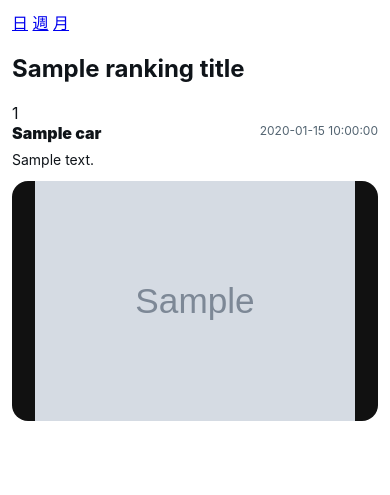
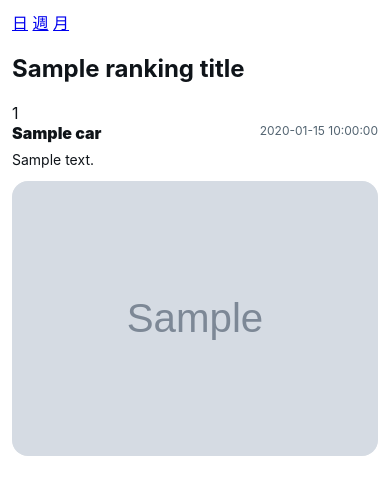
Before and after one commit to couta2005-byte/car-album, a FastAPI app: template templates/ranking.html in a window 390 px wide. Shown: the part 48-543 px from the top of the page. Run offline with FastAPI, Linux system fonts and the light colour scheme; the template is opened without the code that fills it: most values are stand-ins (such as "Sample title", 1, 10 or a date in 2020); grey boxes marked "Sample" are stand-in pictures; some libraries are stand-ins or nearby versions.

Commit message:
style: unify image size without crop or distortion

```diff
--- a/static/style.css
+++ b/static/style.css
@@ -125,11 +125,6 @@ textarea {
   font-weight: 900;
 }
 
-.post-car span {
-  opacity: 0.7;
-  font-weight: 600;
-}
-
 .post-date {
   font-size: 12px;
   color: #536471;
@@ -144,21 +139,20 @@ textarea {
 }
 
 /* =========================
-   Image（違和感ゼロ設計）
+   Image（最終・違和感ゼロ）
 ========================= */
 /*
-  ・高さは自動
-  ・デカくなりすぎないよう max-height だけ制限
-  ・縦横比は完全保持
+  フィードは 16:9 に寄せる
+  → 車SNSとして一番自然
 */
 
 img.post-image {
   margin-top: 10px;
   width: 100%;
+  aspect-ratio: 16 / 9;   /* ★ ここが肝 */
   height: auto;
-  max-height: 420px;        /* ← フィード上限 */
-  object-fit: contain;
-  background: #111;
+  object-fit: contain;    /* 切らない */
+  background: #f2f3f5;    /* 黒ベタ廃止 */
   border-radius: 16px;
   display: block;
 }
@@ -194,10 +188,12 @@ img.post-image {
 }
 
 /* =========================
-   Ranking（少し小さめ）
+   Ranking（今の見た目を維持）
 ========================= */
 .ranking-card img.post-image {
-  max-height: 300px;
+  aspect-ratio: auto;
+  max-height: 320px;
+  background: #f2f3f5;
 }
 
 /* =========================
@@ -240,18 +236,10 @@ img.post-image {
 }
 
 /* =========================
-   Mobile（スマホ最適）
+   Mobile
 ========================= */
 @media (max-width: 600px) {
   .logo {
     font-size: 20px;
   }
-
-  img.post-image {
-    max-height: 300px;
-  }
-
-  .ranking-card img.post-image {
-    max-height: 240px;
-  }
 }
```
